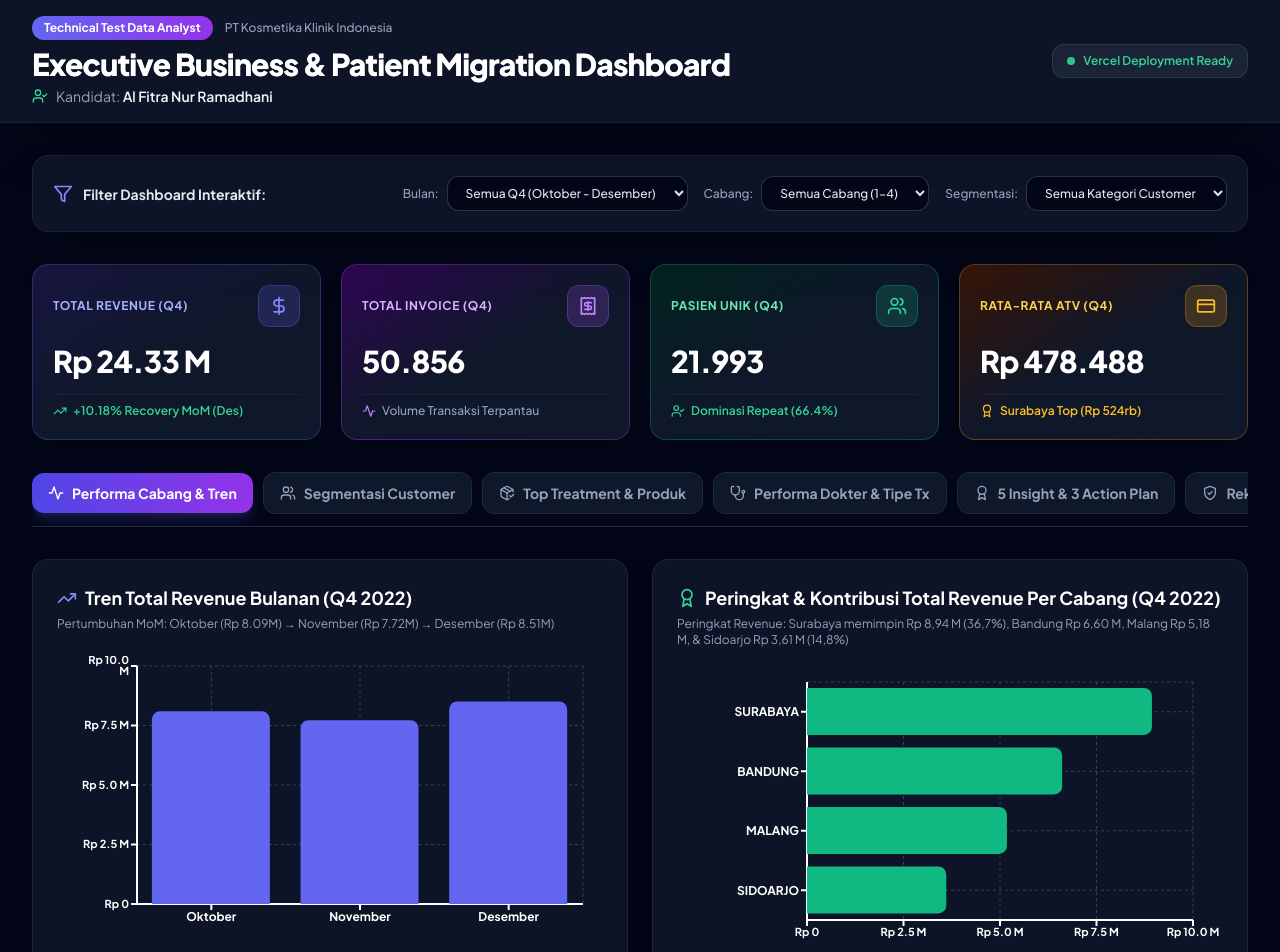
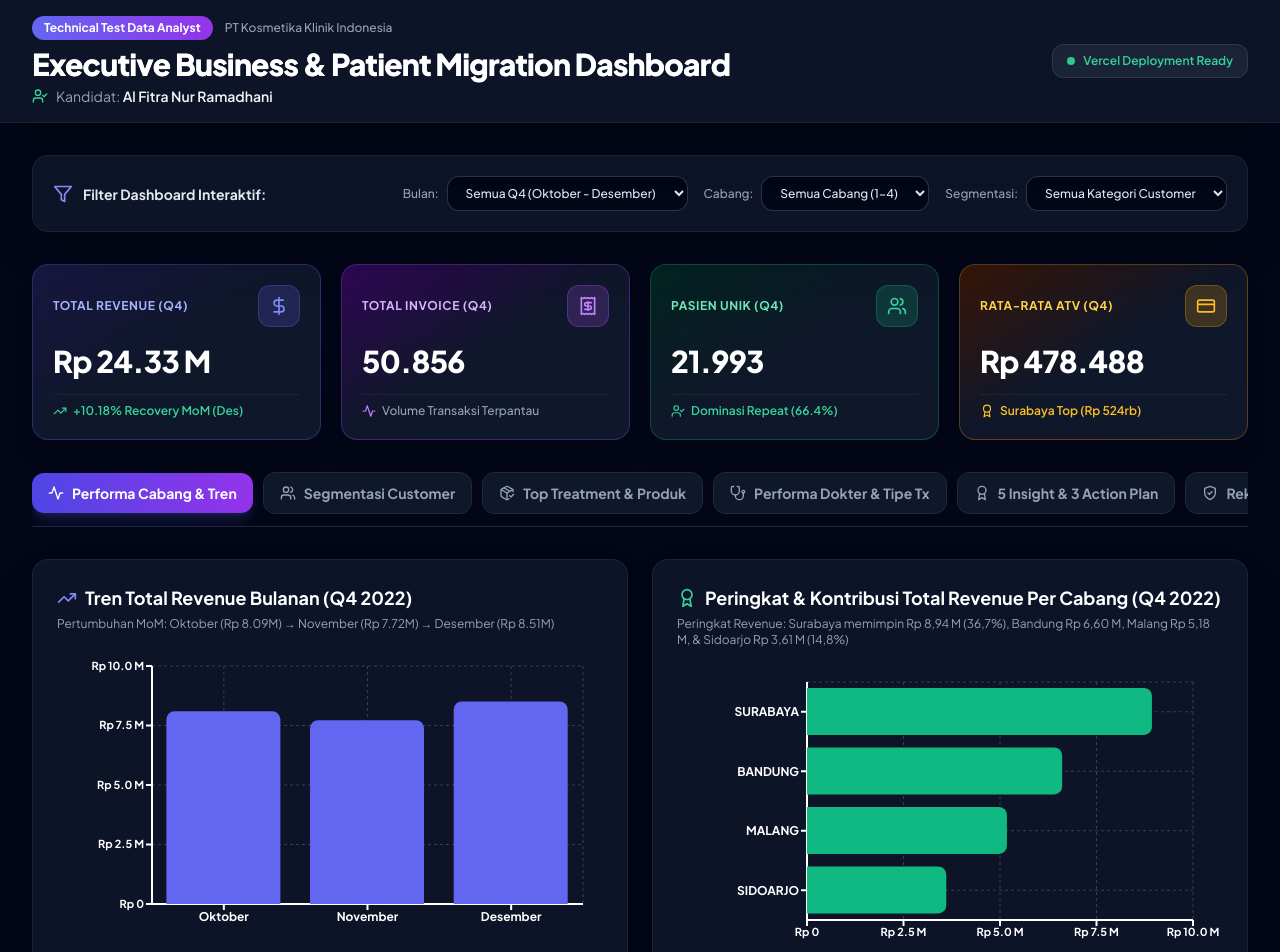
Before and after one commit to alfitranurr/kosmetika-klinik-data-analyst, a React (Vite) app in the folder dashboard/: page / in a window 1280 px wide. Shown: the top 952 px of the page. Built offline with nearby package versions, Linux system fonts and the light colour scheme.

Commit message:
fix: increase YAxis width to 80px to prevent text wrapping on production build

```diff
--- a/dashboard/src/App.jsx
+++ b/dashboard/src/App.jsx
@@ -458,7 +458,7 @@ export default function App() {
                 <p className="text-xs text-slate-400 mb-6">Pertumbuhan MoM: Oktober (Rp 8.09M) → November (Rp 7.72M) → Desember (Rp 8.51M)</p>
                 <div className="h-72">
                   <ResponsiveContainer width="100%" height="100%">
-                    <BarChart data={monthlyTrendData} margin={{ top: 10, right: 20, left: 10, bottom: 10 }}>
+                    <BarChart data={monthlyTrendData} margin={{ top: 10, right: 20, left: 15, bottom: 10 }}>
                       <CartesianGrid strokeDasharray="3 3" stroke="#334155" />
                       <XAxis
                         dataKey="monthLabel"
@@ -471,7 +471,7 @@ export default function App() {
                         strokeWidth={2}
                         tick={{ fill: '#ffffff', fontSize: 11, fontWeight: 'bold' }}
                         tickFormatter={(val) => val === 0 ? 'Rp 0' : `Rp ${(val / 1e9).toFixed(1)} M`}
-                        width={70}
+                        width={80}
                       />
                       <Tooltip
                         formatter={(val) => [`Rp ${val.toLocaleString('id-ID')}`, 'Revenue']}
@@ -694,7 +694,7 @@ export default function App() {
 
                   <div className="h-72">
                     <ResponsiveContainer width="100%" height="100%">
-                      <BarChart data={segmentData} margin={{ top: 15, right: 20, left: 10, bottom: 25 }}>
+                      <BarChart data={segmentData} margin={{ top: 15, right: 20, left: 15, bottom: 25 }}>
                         <CartesianGrid strokeDasharray="3 3" stroke="#334155" />
                         <XAxis
                           dataKey="name"
@@ -708,7 +708,7 @@ export default function App() {
                           strokeWidth={2}
                           tick={{ fill: '#ffffff', fontSize: 11, fontWeight: 'bold' }}
                           tickFormatter={(val) => val === 0 ? 'Rp 0' : `Rp ${(val / 1e3).toFixed(0)} rb`}
-                          width={68}
+                          width={80}
                         />
                         <Tooltip
                           formatter={(val) => [`Rp ${Math.round(val).toLocaleString('id-ID')}`, 'ATV (Rata-Rata Transaksi)']}
```
